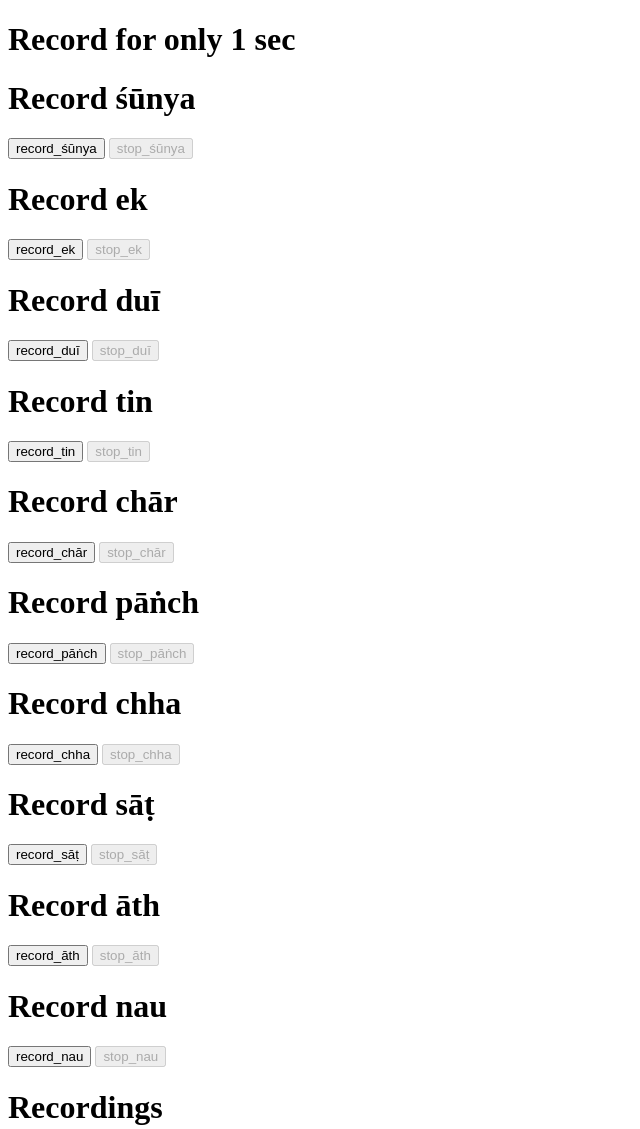
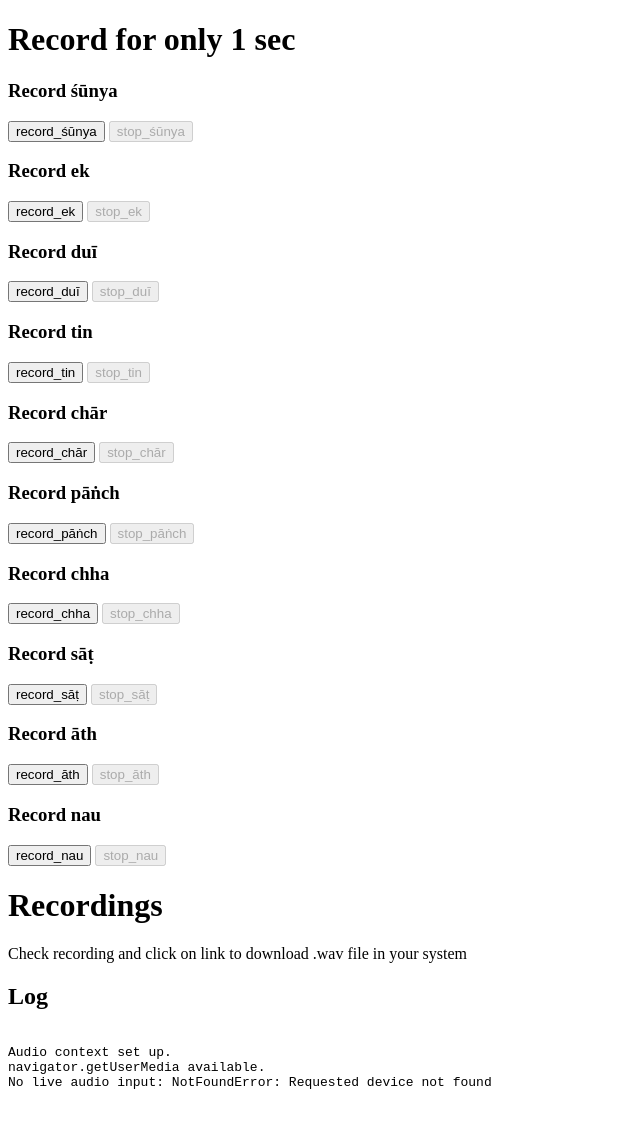
Before and after one commit to Sachingiri619/Sachingiri619.github.io, a website with bundled scripts: page index.html in a window 1280 px wide. Shown: the top 1129 px of the page, without its empty margins (0-640 px from the left). After the commit the page ends 1103 px from the top, so only its background shows below. Built offline with nearby package versions, Linux system fonts and the light colour scheme.

Commit message:
Update index.html

```diff
--- a/index.html
+++ b/index.html
@@ -14,52 +14,52 @@
   <h1>Record for only 1 sec </h1>
 
   <div>
-    <h1>Record śūnya</h1>
+    <h3>Record śūnya</h3>
   <button onclick="startRecording_zero(this);">record_śūnya</button>
   <button onclick="stopRecording_zero(this);" disabled>stop_śūnya</button>
   </div>
   <div>
-     <h1>Record ek</h1>
+     <h3>Record ek</h3>
   <button onclick="startRecording_one(this);">record_ek</button>
   <button onclick="stopRecording_one(this);" disabled>stop_ek</button>
   </div>
   <div>
-    <h1>Record duī</h1>
+    <h3>Record duī</h3>
   <button onclick="startRecording_two(this);">record_duī</button>
  <button onclick="stopRecording_two(this);" disabled>stop_duī</button>
   </div>
   <div>
-    <h1>Record tin</h1>
+    <h3>Record tin</h3>
  <button onclick="startRecording_three(this);">record_tin</button>
  <button onclick="stopRecording_three(this);" disabled>stop_tin</button>
   </div>
   <div>
-    <h1>Record chār</h1>
+    <h3>Record chār</h3>
  <button onclick="startRecording_four(this);">record_chār</button>
  <button onclick="stopRecording_four(this);" disabled>stop_chār</button>
   </div>
   <div>
-    <h1>Record pāṅch</h1>
+    <h3>Record pāṅch</h3>
  <button onclick="startRecording_five(this);">record_pāṅch</button>
  <button onclick="stopRecording_five(this);" disabled>stop_pāṅch</button>
   </div>
   <div>
-    <h1>Record chha</h1>
+    <h3>Record chha</h3>
  <button onclick="startRecording_six(this);">record_chha</button>
  <button onclick="stopRecording_six(this);" disabled>stop_chha</button>
   </div>
   <div>
-    <h1>Record sāṭ</h1>
+    <h3>Record sāṭ</h3>
  <button onclick="startRecording_seven(this);">record_sāṭ</button>
  <button onclick="stopRecording_seven(this);" disabled>stop_sāṭ</button>
   </div>
   <div>
-    <h1>Record āth</h1>
+    <h3>Record āth</h3>
  <button onclick="startRecording_eight(this);">record_āth</button>
  <button onclick="stopRecording_eight(this);" disabled>stop_āth</button>
   </div>
   <div>
-    <h1>Record nau</h1>
+    <h3>Record nau</h3>
  <button onclick="startRecording_nine(this);">record_nau</button>
  <button onclick="stopRecording_nine(this);" disabled>stop_nau</button>
   </div>
```
